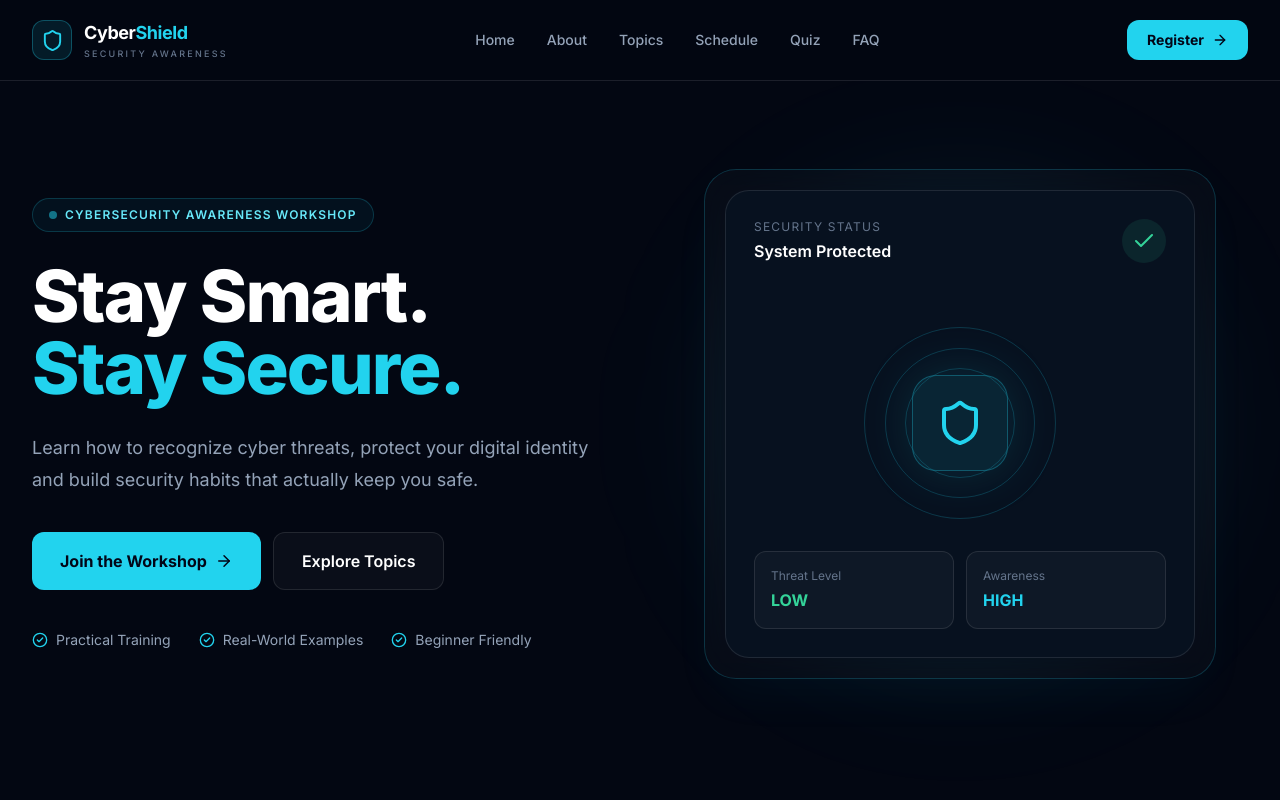
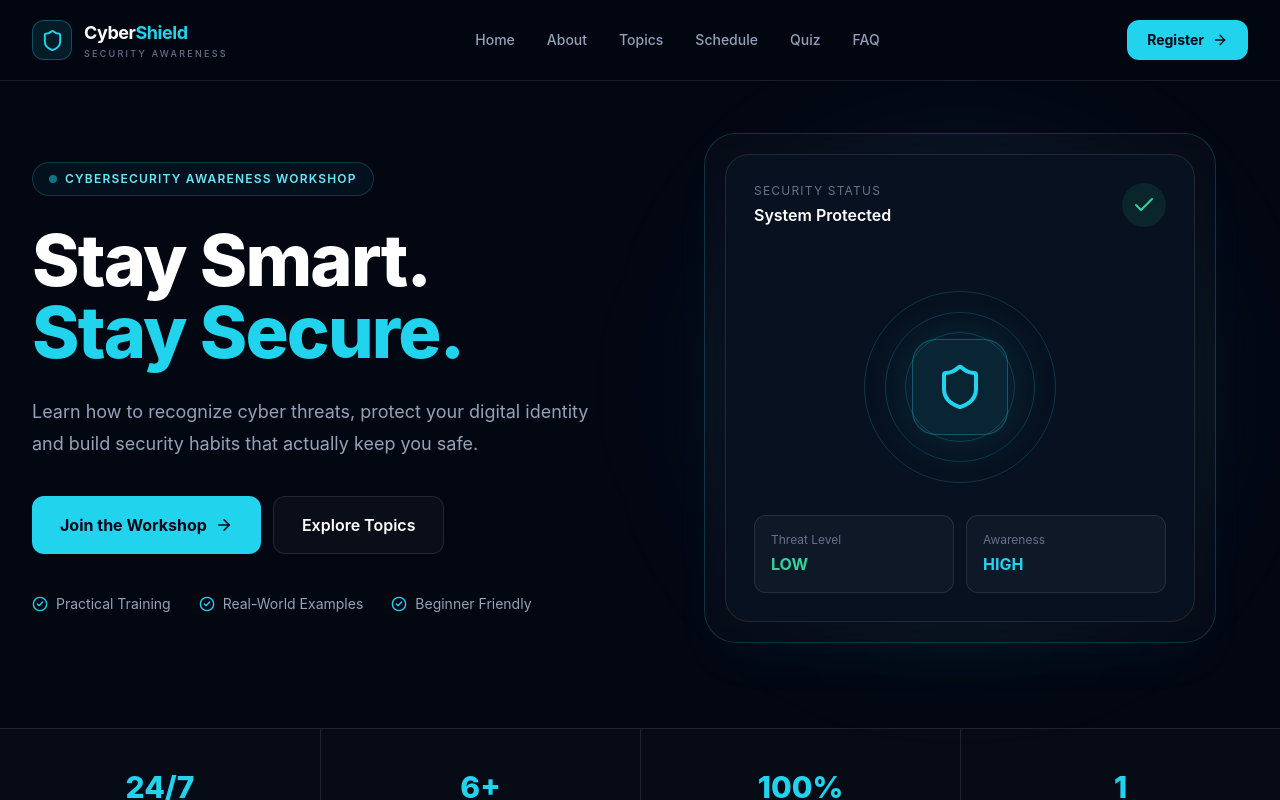
Before and after one commit to Sakshi0256/CyberSecurity, a React (Vite) app: page / in a window 1280 px wide. Shown: the top 800 px of the page. Built offline with nearby package versions, Linux system fonts and the light colour scheme.

Commit message:
new chnages

```diff
--- a/src/App.jsx
+++ b/src/App.jsx
@@ -309,7 +309,7 @@ function App() {
       <main>
         <section
           id="home"
-          className="relative mx-auto flex min-h-screen max-w-7xl items-center px-6 pb-20 pt-32 lg:px-8"
+          className="relative mx-auto flex min-h-[calc(100vh-72px)] max-w-7xl items-center px-4 pb-16 pt-28 sm:px-6 sm:pb-20 sm:pt-32 lg:px-8"
         >
           <div className="grid w-full items-center gap-16 lg:grid-cols-2">
             <div>
@@ -318,13 +318,13 @@ function App() {
                 Cybersecurity Awareness Workshop
               </div>
 
-              <h1 className="max-w-3xl text-5xl font-extrabold leading-[1.05] tracking-tight sm:text-6xl lg:text-7xl">
+              <h1 className="max-w-3xl text-[2.65rem] font-extrabold leading-[1.05] tracking-tight sm:text-6xl lg:text-7xl">
                 Stay Smart.
                 <br />
                 <span className="text-cyan-400">Stay Secure.</span>
               </h1>
 
-              <p className="mt-7 max-w-xl text-lg leading-8 text-slate-400">
+              <p className="mt-6 max-w-xl text-base leading-7 text-slate-400 sm:mt-7 sm:text-lg sm:leading-8">
                 Learn how to recognize cyber threats, protect your digital
                 identity and build security habits that actually keep you safe.
               </p>
@@ -369,8 +369,8 @@ function App() {
             <div className="relative mx-auto w-full max-w-lg">
               <div className="absolute inset-10 rounded-full bg-cyan-400/10 blur-[80px]" />
 
-              <div className="relative rounded-[2rem] border border-cyan-400/20 bg-white/[0.025] p-5 shadow-2xl shadow-cyan-500/5 backdrop-blur-xl">
-                <div className="rounded-3xl border border-white/10 bg-[#07111f] p-7">
+              <div className="relative rounded-[1.5rem] border border-cyan-400/20 bg-white/[0.025] p-3 shadow-2xl shadow-cyan-500/5 backdrop-blur-xl sm:rounded-[2rem] sm:p-5">
+                <div className="rounded-2xl border border-white/10 bg-[#07111f] p-4 sm:rounded-3xl sm:p-7">
                   <div className="mb-8 flex items-center justify-between">
                     <div>
                       <p className="text-xs uppercase tracking-widest text-slate-500">
@@ -421,8 +421,8 @@ function App() {
               ["100%", "Practical awareness"],
               ["1", "Interactive quiz"],
             ].map(([number, text]) => (
-              <div key={text} className="px-6 py-10 text-center">
-                <p className="text-3xl font-extrabold text-cyan-400">
+              <div key={text} className="px-3 py-7 text-center sm:px-6 sm:py-10">
+                <p className="text-2xl font-extrabold text-cyan-400 sm:text-3xl">
                   {number}
                 </p>
                 <p className="mt-2 text-xs text-slate-500 sm:text-sm">
--- a/src/index.css
+++ b/src/index.css
@@ -1,32 +1,52 @@
-@import url("https://fonts.googleapis.com/css2?family=Inter:wght@400;500;600;700;800&display=swap");
-
 @tailwind base;
 @tailwind components;
 @tailwind utilities;
 
-html {
-  scroll-behavior: smooth;
-}
-
-body {
-  margin: 0;
-  padding: 0;
-  font-family: "Inter", sans-serif;
+:root {
+  font-family: Inter, system-ui, -apple-system, BlinkMacSystemFont, "Segoe UI",
+    sans-serif;
+  color: #f8fafc;
   background: #030712;
-  color: #f8fafc;
+  font-synthesis: none;
+  text-rendering: optimizeLegibility;
 }
 
 * {
   box-sizing: border-box;
 }
 
-::selection {
-  background: #22d3ee;
-  color: #030712;
+html {
+  scroll-behavior: smooth;
+  scroll-padding-top: 90px;
 }
 
+body {
+  margin: 0;
+  min-width: 320px;
+  min-height: 100vh;
+  overflow-x: hidden;
+  background:
+    radial-gradient(circle at 80% 10%, rgba(14, 165, 233, 0.08), transparent 30%),
+    #030712;
+}
+
+button,
+a {
+  -webkit-tap-highlight-color: transparent;
+}
+
+button {
+  cursor: pointer;
+}
+
+::selection {
+  background: rgba(34, 211, 238, 0.25);
+  color: white;
+}
+
+/* Better scrollbar */
 ::-webkit-scrollbar {
-  width: 7px;
+  width: 8px;
 }
 
 ::-webkit-scrollbar-track {
@@ -39,5 +59,20 @@ body {
 }
 
 ::-webkit-scrollbar-thumb:hover {
-  background: #22d3ee;
+  background: #0891b2;
 }
+
+/* Prevent long text from breaking layouts */
+h1,
+h2,
+h3,
+p {
+  overflow-wrap: break-word;
+}
+
+/* Mobile spacing helpers */
+@media (max-width: 640px) {
+  section {
+    scroll-margin-top: 80px;
+  }
+}
```
